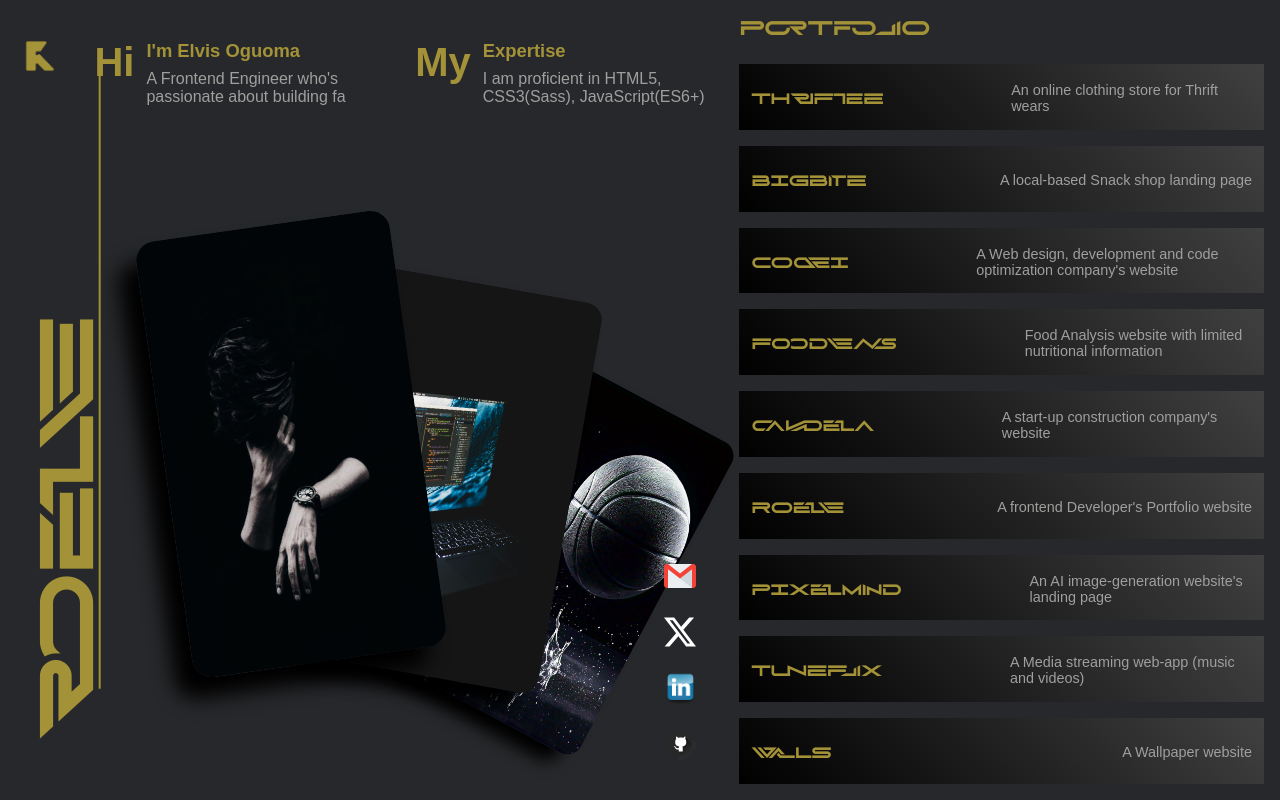
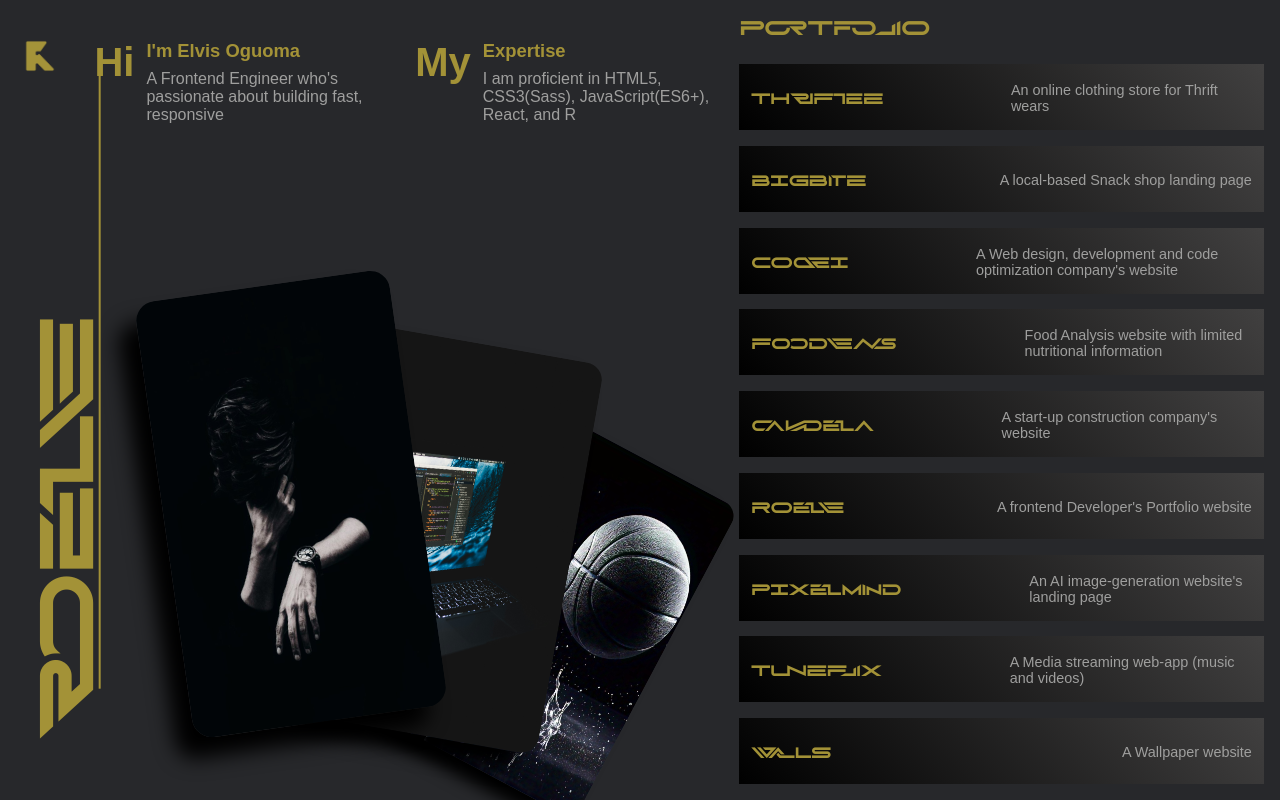
Before and after one commit to Elvis-rozy/Roelle, a React (Create React App) app: page / in a window 1280 px wide. Built offline with nearby package versions, Linux system fonts and the light colour scheme.

Commit message:
animations added

```diff
--- a/src/components/global/typing.js
+++ b/src/components/global/typing.js
@@ -11,7 +11,7 @@ function TypingAnimation({p}) {
         setText((prevText) => prevText + p[index]);
         setIndex((prevIndex) => prevIndex + 1);
       } else { clearInterval(intervalId); }
-    }, 100); // adjust the speed of the typing animation
+    }, 80); // adjust the speed of the typing animation
 
     return () => {
       clearInterval(intervalId);
--- a/src/components/work.js
+++ b/src/components/work.js
@@ -31,7 +31,7 @@ const Work =({stat, setStat, workStat, setWorkStat})=>{
       <main className="projectList">
         {projects.map((project)=>{
           return (
-            <PiCard key={project.id} title={project.name} paragraph={project.desc} claz={`project ${activeItemId === project? 'active' : ''}`}
+            <PiCard id={project.num} key={project.id} title={project.name} paragraph={project.desc} claz={`project ${activeItemId === project? 'active' : ''}`}
             hover={()=> handleMouseOver(project)} a={bi} imgsrc={project.previewImg} imgalt="profile image" headText={project.name} click={()=>{
               obj = project;
               setWorkStat();
--- a/src/components/workDetails.js
+++ b/src/components/workDetails.js
@@ -10,20 +10,20 @@ const WorkDetails =({project, stat, setStat})=>{
         <h3>{project.name}</h3>
         <p>{project.year}</p>
       </div>
-      <p className="description">{project.mainDesc}</p>
-      <p className="description">{project.mainDesc}</p>
+      <p className="description a">{project.mainDesc}</p>
+      <p className="description b">{project.mainDesc}</p>
       <div className="views">
-        <img className="screenshot" src={project.desktopImg} alt={project.name}/>
-        <img className="screenshot" src={project.mobileImg} alt={project.name}/>
+        <img className="screenshot c" src={project.desktopImg} alt={project.name}/>
+        <img className="screenshot d" src={project.mobileImg} alt={project.name}/>
       </div>
       <div className="techStack">
-        <img src="./media/icons/figma.png" alt=""/>
-        <img src="./media/icons/figma.png" alt=""/>
-        <img src="./media/icons/figma.png" alt=""/>
+        <img className="e" src="./media/icons/figma.png" alt=""/>
+        <img className="f" src="./media/icons/figma.png" alt=""/>
+        <img className="g" src="./media/icons/figma.png" alt=""/>
       </div>
       <div className="projectLinks">
-        <a className="button" href={project.codeLink}>View Github Code</a>
-        <a className="button" href={project.webLink}>View Live Website</a>
+        <a className="button h" href={project.codeLink}>View Github Code</a>
+        <a className="button i" href={project.webLink}>View Live Website</a>
       </div>
     </div>
   )
--- a/src/sass/_animations.scss
+++ b/src/sass/_animations.scss
@@ -2,21 +2,8 @@
   from {bottom: -100%;}
   to {bottom: 0;}
 }
-@keyframes cardUnfold1 {
-  0% {
-    opacity: 0;
-    transform: rotate(0deg) translate(100px, 30px);
-  }
-  10% {
-    opacity: 1;
-    transform: rotate(0deg) translate(100px, 30px);
-  }
-  90% {
-    opacity: 1;
-    transform: rotate(0deg) translate(100px, 30px);
-  }
-  100% {
-    transform: rotate(-8deg);
-    box-shadow: -20px 19px 20px 0px #000000;
-  }
+@keyframes transition-in {
+  0% {bottom: -15%; opacity: 0; filter: blur(50px); transform: scale(0);}
+  80% {bottom: 2%; opacity: 1; filter: blur(5px); transform: scale(1);}
+  100% {bottom: 0; opacity: 1; filter: blur(0); transform: scale(1);}
 }
--- a/src/sass/style.scss
+++ b/src/sass/style.scss
@@ -111,6 +111,7 @@
       width: 100%;
       height: 100%;
       display: flex;
+      align-items: center;
 
       .hero {
         position: absolute;
@@ -144,16 +145,16 @@
         bottom: -100%;
 
         &:nth-child(1) {
-          animation-delay: 2.6s;
+          animation-delay: 6.6s;
         }
         &:nth-child(2) {
-          animation-delay: 2.4s;
+          animation-delay: 6.4s;
         }
         &:nth-child(3) {
-          animation-delay: 2.2s;
+          animation-delay: 6.2s;
         }
         &:nth-child(4) {
-          animation-delay: 2s;
+          animation-delay: 6s;
         }
       }
 
@@ -215,6 +216,37 @@
       position: relative;
       transition: .3s;
       z-index: 10;
+      bottom: -15%; opacity: 0; filter: blur(50px); transform: scale(0);
+      animation: transition-in .7s ease-out forwards;
+
+      &:nth-child(1) {
+        animation-delay: 2.3s;
+      }
+      &:nth-child(2) {
+        animation-delay: 2.6s;
+      }
+      &:nth-child(3) {
+        animation-delay: 2.9s;
+      }
+      &:nth-child(4) {
+        animation-delay: 3.2s;
+      }
+      &:nth-child(5) {
+        animation-delay: 3.5s;
+      }
+      &:nth-child(6) {
+        animation-delay: 3.8s;
+      }
+      &:nth-child(7) {
+        animation-delay: 4.1s;
+      }
+      &:nth-child(8) {
+        animation-delay: 4.5s;
+      }
+      &:nth-child(9) {
+        animation-delay: 4.8s;
+      }
+
 
       img {
         position: absolute;
@@ -349,6 +381,14 @@
       z-index: 6;
     }
 
+    .head, .description, .views {
+      transition: .3s;
+    }
+
+    .head, .a, .b, .c, .d, .e, .f, .g, .h, .i {
+      bottom: -15%; opacity: 0; filter: blur(50px);
+    }
+
     .head {
       display: flex;
       height: 15%;
@@ -420,6 +460,40 @@
         height: 5dvh;
       }
     }
+  }
+}
+
+.undefined {
+
+  .head, .a, .b, .c, .d, .e, .f, .g, .h, .i {
+    animation: transition-in .7s ease-out forwards;
+  }
+  .a {
+    animation-delay: .3s;
+  }
+  .b {
+    animation-delay: .6s;
+  }
+  .c {
+    animation-delay: .9s;
+  }
+  .d {
+    animation-delay: 1.2s;
+  }
+  .e {
+    animation-delay: 1.5s;
+  }
+  .f {
+    animation-delay: 1.8s;
+  }
+  .g {
+    animation-delay: 2.1s;
+  }
+  .h {
+    animation-delay: 2.4s;
+  }
+  .i {
+    animation-delay: 2.7s;
   }
 }
 
```
